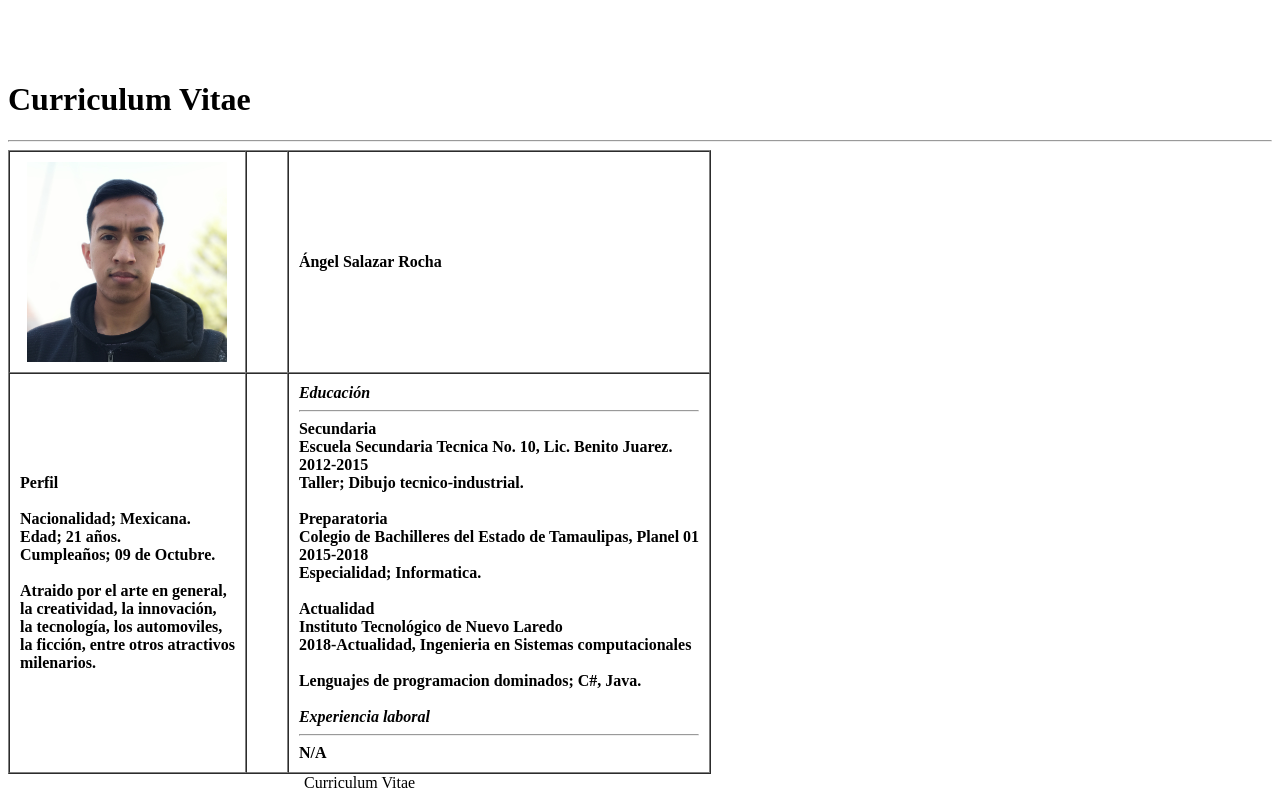
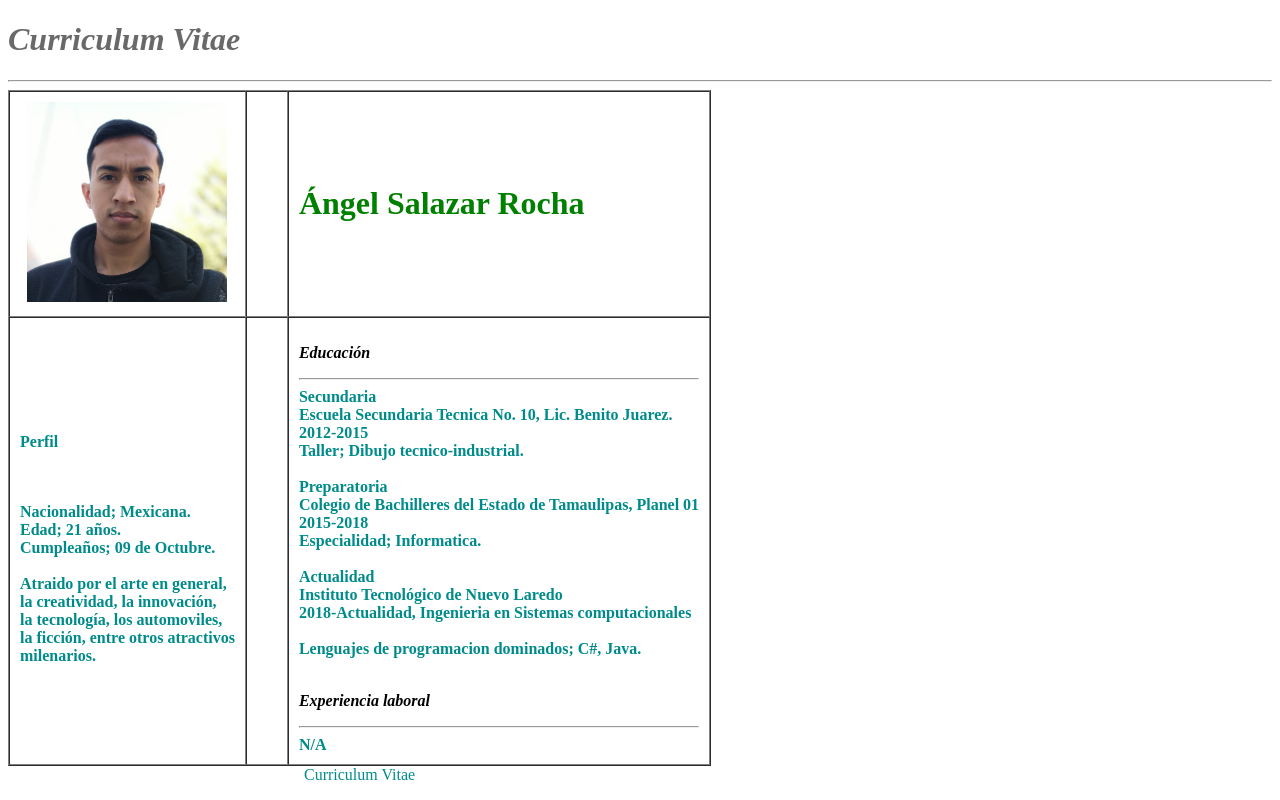
Before and after one commit to AngelSalazarRocha/salazarro, a PHP site: page /CurriculumVitae.html in a window 1280 px wide. Run offline with PHP 8.4, Linux system fonts and the light colour scheme; lists and menus that the app fills with data are empty.

Commit message:
Correccion de errores en CV

```diff
--- a/Parcial1/CurriculumVitae.html
+++ b/Parcial1/CurriculumVitae.html
@@ -1,16 +1,17 @@
+<!DOCTYPE html>
 <html>
+
     <head>
-        <meta charset="utf8">
+        <meta charset="UTF-8">
         <title>Curriculum Vitae</title>
-        <link rel="stylesheat" type="text/css" href="estilos.css">
+        <link rel="stylesheet" type="text/css" href="estilos.css">
     </head>
+
     <body>
-    <div id="contenedor1">
-        <br/>
-        <p>
-        &nbsp;
-        <h1>Curriculum Vitae</h1></p>
-        <hr/>
+
+        <h1 class="text1">Curriculum Vitae</h1>
+
+        <hr>
         <table cellspacing="0" cellpadding="10" border="1">
             <caption align=bottom>Curriculum Vitae</caption>
             </caption>
@@ -24,19 +25,23 @@
                     &nbsp;
                 </th>
                 <th align="left">
-                    Ángel Salazar Rocha
+                    <h1>
+                        <p class="Nombre" >
+                            Ángel Salazar Rocha
+                        </p>
+                    </h1>
                 </th>
             </tr>
             <tr>
                 <th align="left">
-                    Perfil <br/><br/>
-                    Nacionalidad; Mexicana. <br/>
-                    Edad; 21 años. <br/>
-                    Cumpleaños; 09 de Octubre. <br/><br/>
-                    Atraido por el arte en general,<br/>
-                    la creatividad, la innovación,<br/>
-                    la tecnología, los automoviles,<br/>
-                    la ficción, entre otros atractivos<br/>
+                    <p> Perfil </p> <br><br>
+                    Nacionalidad; Mexicana. <br>
+                    Edad; 21 años. <br>
+                    Cumpleaños; 09 de Octubre. <br><br>
+                    Atraido por el arte en general,<br>
+                    la creatividad, la innovación,<br>
+                    la tecnología, los automoviles,<br>
+                    la ficción, entre otros atractivos<br>
                     milenarios.
                 </th>
                 <th>
@@ -45,7 +50,7 @@
                     &nbsp;
                 </th>
                 <th align="left">
-                    <i>Educación </i><br/>
+                    <p class="titulo">Educación</p>
                     <hr/>
                     Secundaria <br>
                     Escuela Secundaria Tecnica No. 10, Lic. Benito Juarez.<br>
@@ -60,11 +65,11 @@
                     Instituto Tecnológico de Nuevo Laredo <br>
                     2018-Actualidad, Ingenieria en Sistemas computacionales <br><br>
                     Lenguajes de programacion dominados; C#, Java.<br><br>
-                    <i>Experiencia laboral</i><br>
+                    <p class="titulo"> Experiencia laboral</p>
                     <hr>
                     N/A
                 </th>
             </tr>
-
         </table>
     </body>
+</html>
--- a/Parcial1/estilos.css
+++ b/Parcial1/estilos.css
@@ -1,11 +1,28 @@
-div
+/*div
 {
     border: 1px solid black;
 }
-
-h1 {
+*/
+.text1
+{
     font-style: italic;
     font-weight: bold;
     color: dimgrey;
-    font: 150% sans-serif;
 }
+
+body
+{
+    color: darkcyan;
+}
+
+.Nombre
+{
+    color: green !important;
+
+}
+
+.titulo
+{
+    color: black;
+    font-style: italic;
+}
```
